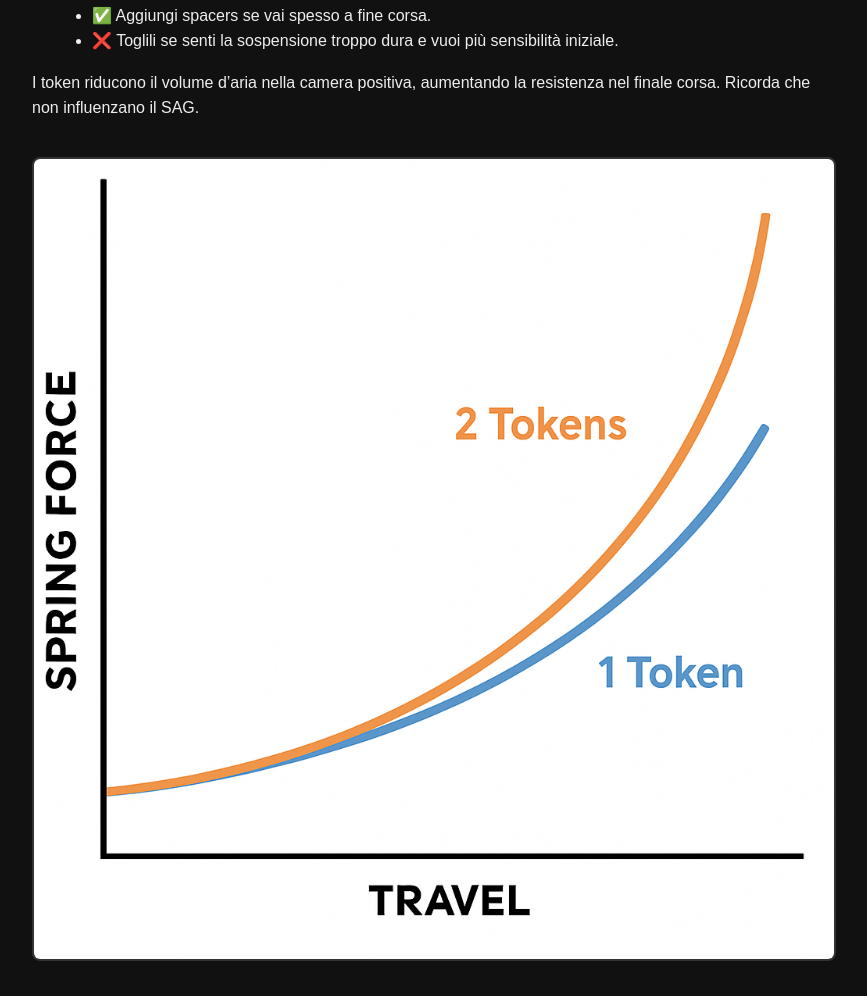
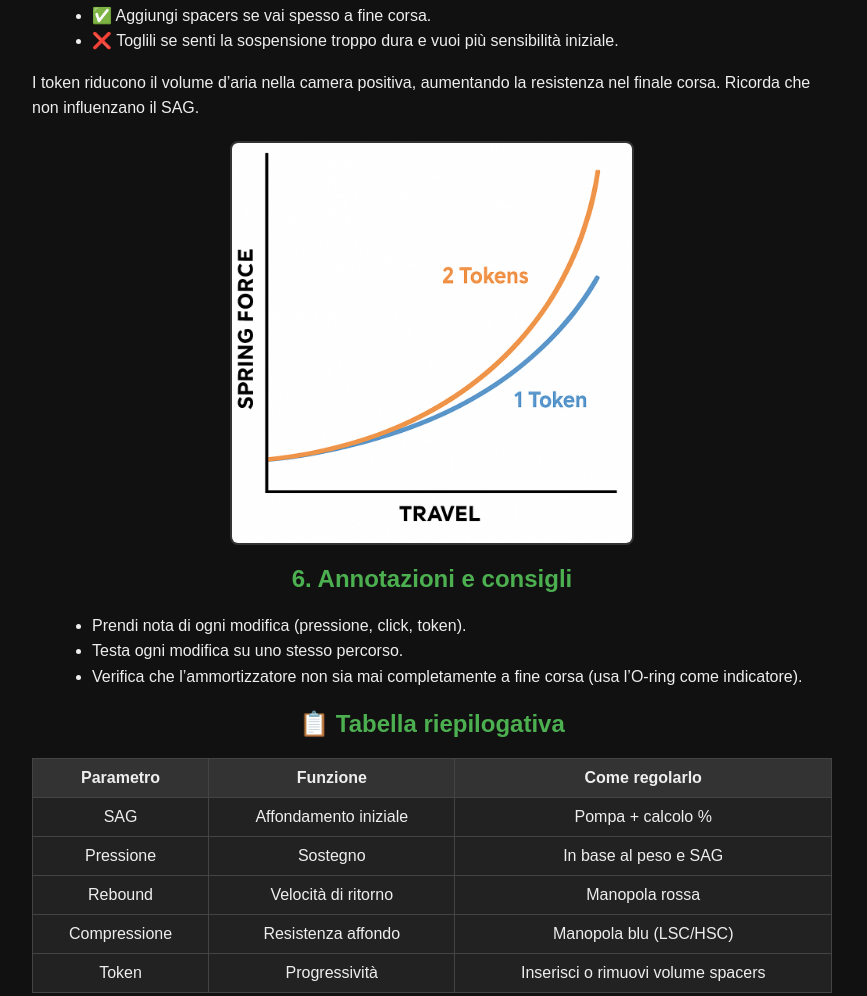
Before and after one commit to mtb-tech-blog/TrailCode-new, a plain HTML site: page consigli/settaggio-ammortizzatore.html in a window 1280 px wide. Shown: the part 1137-2133 px from the top of the page, without its empty margins (208-1075 px from the left). Drawn offline with Linux system fonts and the light colour scheme.

Commit message:
Update settaggio-ammortizzatore.html

```diff
--- a/consigli/settaggio-ammortizzatore.html
+++ b/consigli/settaggio-ammortizzatore.html
@@ -28,6 +28,14 @@
       border-radius: 8px;
       border: 2px solid #333;
       margin: 20px 0;
+    }
+    /* Classe per immagine ridotta */
+    .small-img {
+      width: 400px;
+      height: auto;
+      display: block;
+      margin-left: auto;
+      margin-right: auto;
     }
     table {
       width: 100%;
@@ -102,7 +110,7 @@
 </ul>
 <p>I token riducono il volume d’aria nella camera positiva, aumentando la resistenza nel finale corsa. Ricorda che non influenzano il SAG.</p>
 
-<img src="../images/curva-token-mtb.png" alt="Curva progressiva volume spacers ammortizzatore MTB">
+<img src="../images/curva-token-mtb.png" alt="Curva progressiva volume spacers ammortizzatore MTB" class="small-img">
 
 <h2>6. Annotazioni e consigli</h2>
 <ul>
```
